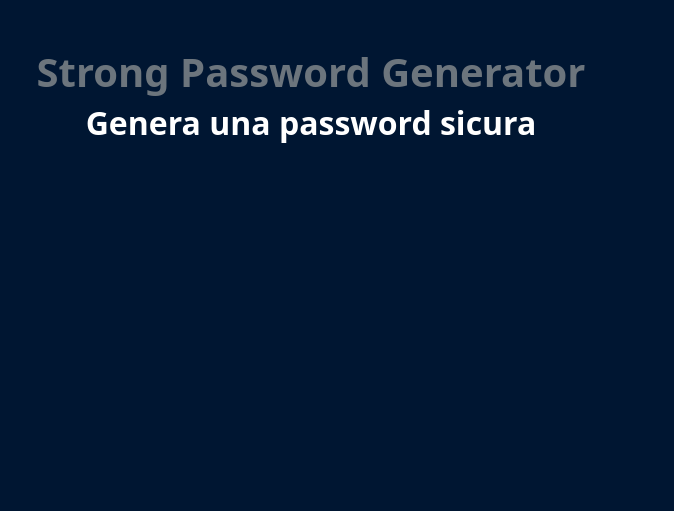
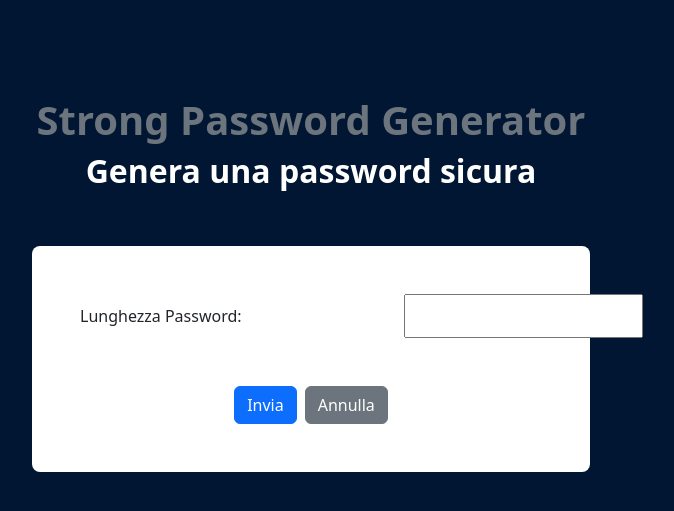
Before and after one commit to marcobusacca/php-strong-password-generator, a PHP site: page / in a window 1280 px wide. Shown: the top 511 px of the page, without its empty margins (329-1003 px from the left). Run offline with PHP 8.4, Linux system fonts and the light colour scheme.

Commit message:
[FEAT] layout form method get

```diff
--- a/index.php
+++ b/index.php
@@ -22,11 +22,36 @@
                 <!-- Main Row -->
                 <div class="row">
                     <!-- Title Col -->
-                    <div class="col-12 text-center">
+                    <div class="col-12 text-center my-5">
                         <!-- First Title -->
                         <h1 class="text-secondary fw-bold">Strong Password Generator</h1>
                         <!-- Second Title -->
                         <h2 class="text-white fw-bold">Genera una password sicura</h2>
+                    </div>
+                    <!-- Form Col -->
+                    <div class="col-12 d-flex justify-content-center">
+                        <!-- Form -->
+                        <form action="index.php" method="GET" class="bg-white rounded-3 p-5 w-50">
+                            <!-- Form Row -->
+                            <div class="row align-items-center">
+                                <!-- Label Col -->
+                                <div class="col-8">
+                                    <!-- Label Password Length -->
+                                    <label for="password-length">Lunghezza Password:</label>
+                                </div>
+                                <!-- Input Col -->
+                                <div class="col-4">
+                                    <!-- Password Length Input -->
+                                    <input type="text" name="password-length" id="password-length" class="py-2">
+                                </div>
+                                <!-- Button Col -->
+                                <div class="col-12 d-flex justify-content-center mt-5">
+                                    <!-- Submit Button -->
+                                    <button type="submit" class="btn btn-primary mx-1">Invia</button>
+                                    <button type="reset" class="btn btn-secondary mx-1">Annulla</button>
+                                </div>
+                            </div>
+                        </form>
                     </div>
                 </div>
             </div>
```
